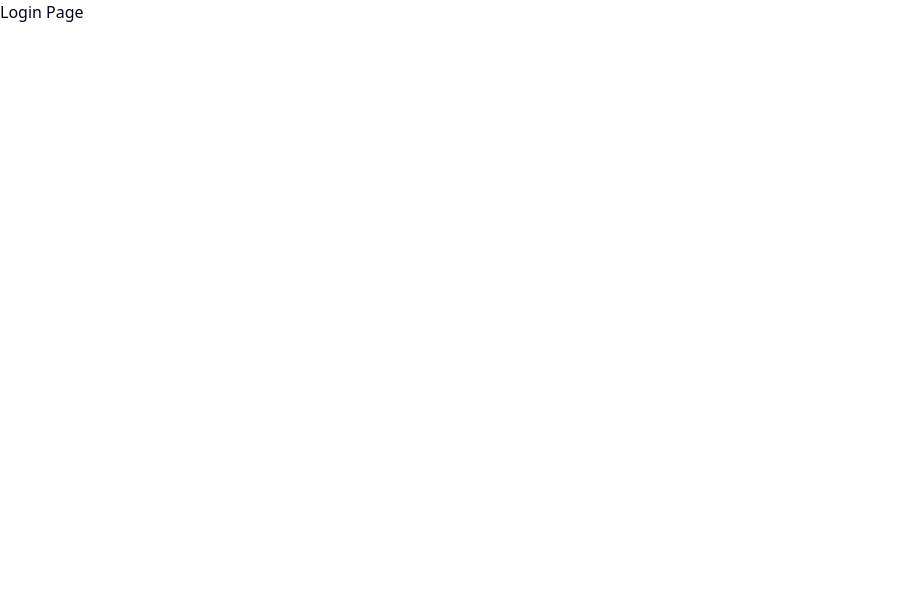
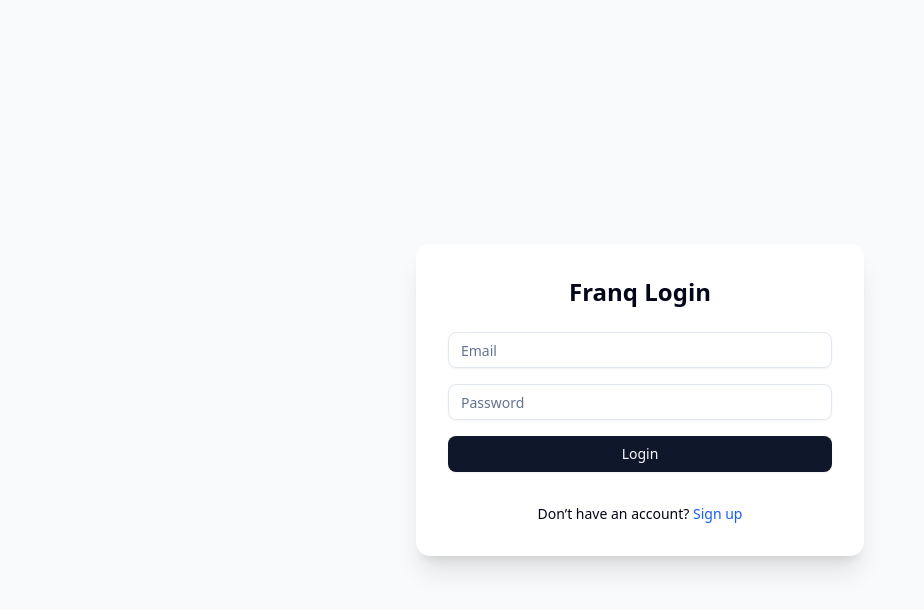
Before and after one commit to JorgeFPeres/finance-demo, a Next.js app: page /login in a window 1280 px wide. Shown: the top 610 px of the page, without its empty margins (0-924 px from the left). Built offline with nearby package versions, Linux system fonts and the light colour scheme.

Commit message:
feat(auth): create login form using react-hook-form

```diff
--- a/app/(auth)/login/page.tsx
+++ b/app/(auth)/login/page.tsx
@@ -1,3 +1,12 @@
+import { AuthForm } from '@/components/shared/LoginForm'
+
 export default function LoginPage() {
-  return <div>Login Page</div>
+  return (
+    <div className='flex min-h-screen items-center justify-center bg-gray-50 p-4'>
+      <div className='bg-white shadow-xl rounded-xl p-8 w-full max-w-md'>
+        <h1 className='text-2xl font-bold mb-6 text-center'>Franq Login</h1>
+        <AuthForm />
+      </div>
+    </div>
+  )
 }
--- a/components/shared/LoginForm.tsx
+++ b/components/shared/LoginForm.tsx
@@ -0,0 +1,72 @@
+'use client'
+
+import { useForm } from 'react-hook-form'
+import { useState } from 'react'
+import { useRouter } from 'next/navigation'
+import { Input } from '@/components/ui/input'
+import { Button } from '@/components/ui/button'
+import Link from 'next/link'
+
+type FormValues = {
+  email: string
+  password: string
+}
+
+export function AuthForm() {
+  const {
+    register,
+    handleSubmit,
+    formState: { errors, isSubmitting },
+  } = useForm<FormValues>()
+
+  const [formError, setFormError] = useState<string | null>(null)
+  const router = useRouter()
+
+  const onSubmit = async (data: FormValues) => {
+    setFormError(null)
+
+    console.log('Form submitted:', data)
+  }
+
+  return (
+    <form
+      onSubmit={handleSubmit(onSubmit)}
+      className='space-y-4 max-w-sm w-full'
+    >
+      <div>
+        <Input
+          type='email'
+          placeholder='Email'
+          {...register('email', { required: 'Email is required' })}
+        />
+        {errors.email && (
+          <p className='text-red-500 text-sm mt-1'>{errors.email.message}</p>
+        )}
+      </div>
+
+      <div>
+        <Input
+          type='password'
+          placeholder='Password'
+          {...register('password', { required: 'Password is required' })}
+        />
+        {errors.password && (
+          <p className='text-red-500 text-sm mt-1'>{errors.password.message}</p>
+        )}
+      </div>
+
+      {formError && <p className='text-red-500 text-sm'>{formError}</p>}
+
+      <Button type='submit' className='w-full' disabled={isSubmitting}>
+        {isSubmitting ? 'Logging in...' : 'Login'}
+      </Button>
+
+      <div className='text-center text-sm mt-4'>
+        Don’t have an account?{' '}
+        <Link href='/register' className='text-blue-600 hover:underline'>
+          Sign up
+        </Link>
+      </div>
+    </form>
+  )
+}
--- a/package.json
+++ b/package.json
@@ -17,6 +17,7 @@
     "next": "15.2.4",
     "react": "^19.0.0",
     "react-dom": "^19.0.0",
+    "react-hook-form": "^7.55.0",
     "tailwind-merge": "^3.1.0",
     "tw-animate-css": "^1.2.5"
   },
```
Also changed, not shown: 1 other file (tests, documents, lock files or other folders).
